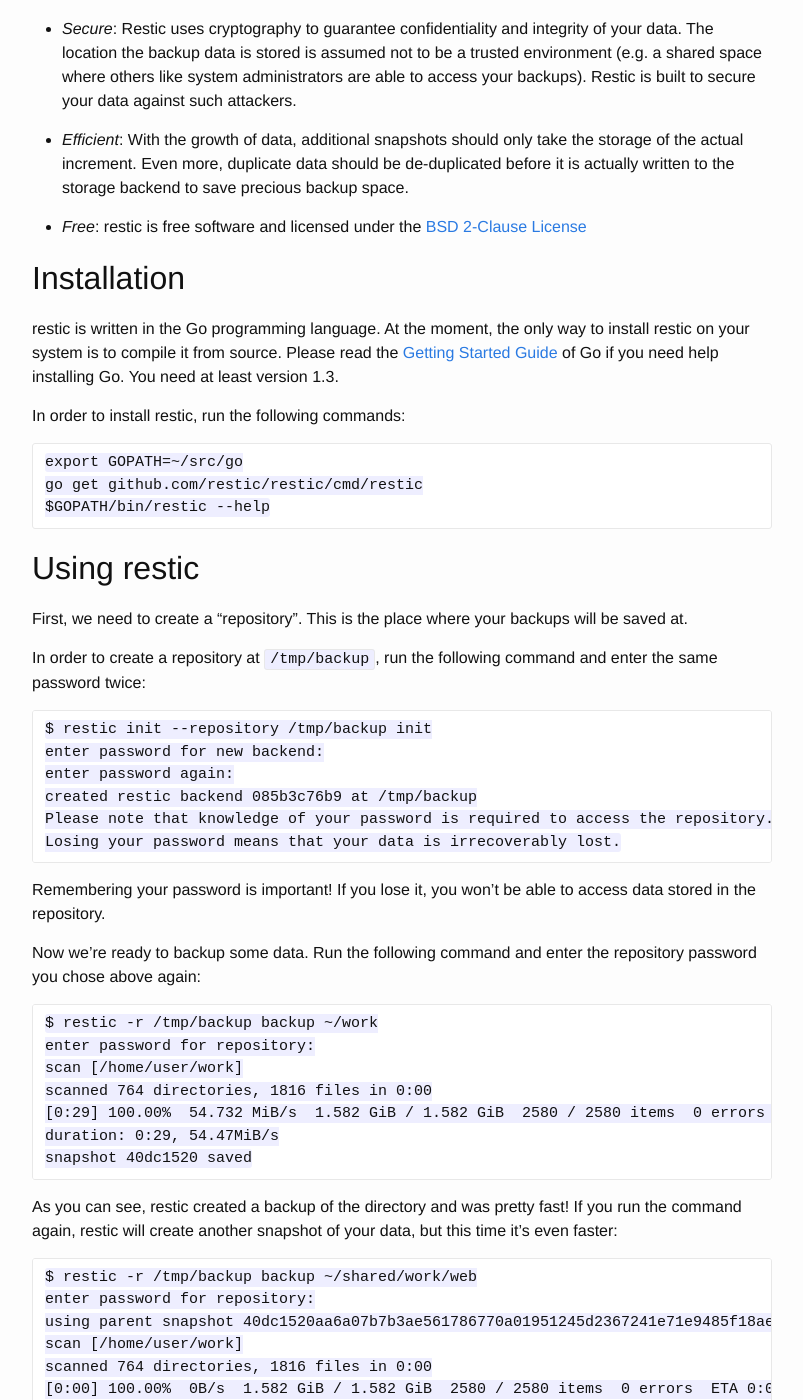
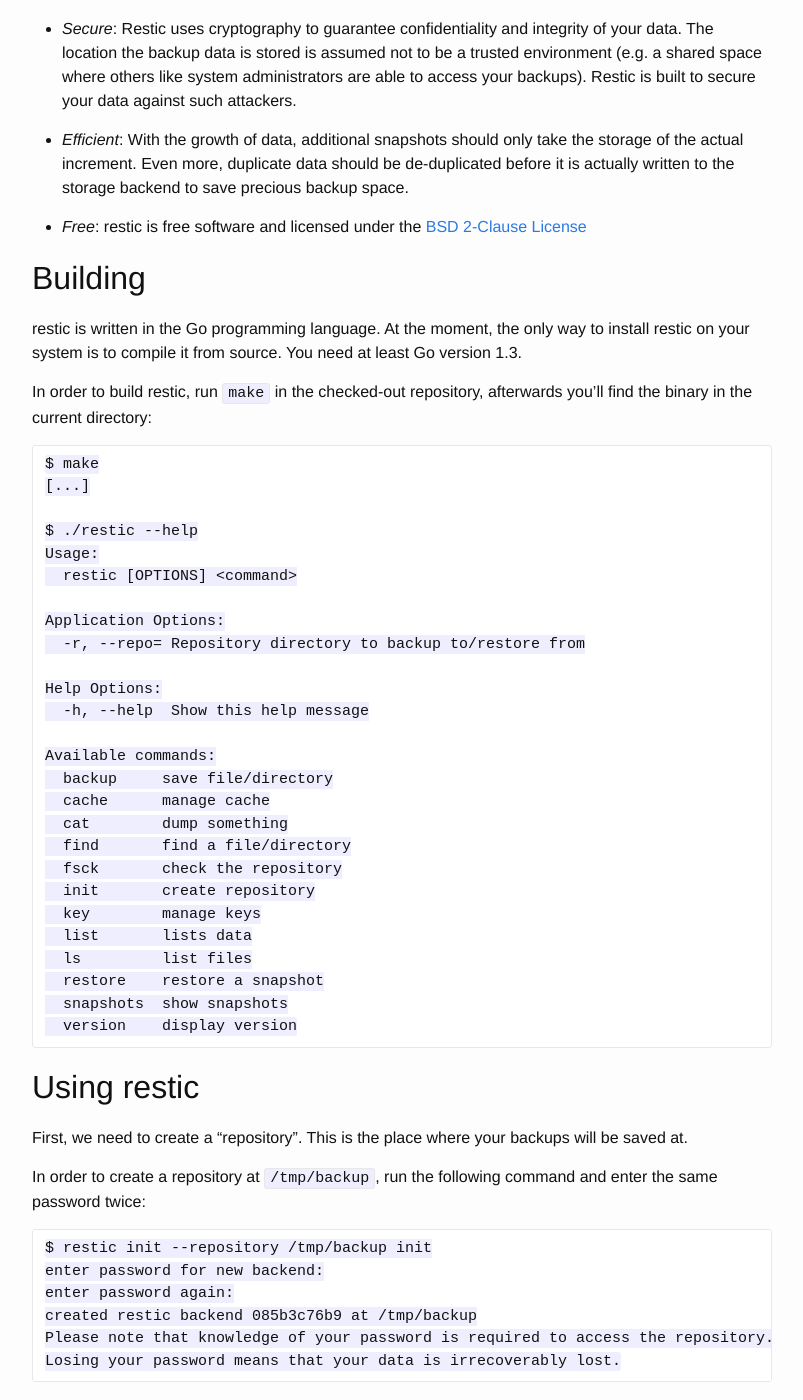
Before and after one commit to restic/restic.github.io, a Jekyll site: the page built from index.md, in a window 1280 px wide and 1400 px high, scrolled down 438 px. Shown: the whole window, without its empty margins (238-1041 px from the left). Built offline with Jekyll 4.4.1, drawn with Linux system fonts in a browser that asks for light colours.

Commit message:
Add build instructions

```diff
--- a/index.md
+++ b/index.md
@@ -19,16 +19,39 @@ restic is a program that does backups right. The design goals are:
 
  * *Free*: restic is free software and licensed under the [BSD 2-Clause License](https://github.com/restic/restic/blob/master/LICENSE)
 
-Installation
-============
+Building
+========
 
-restic is written in the Go programming language. At the moment, the only way to install restic on your system is to compile it from source. Please read the [Getting Started Guide](https://golang.org/doc/install) of Go if you need help installing Go. You need at least version 1.3.
+restic is written in the Go programming language. At the moment, the only way to install restic on your system is to compile it from source. You need at least Go version 1.3.
 
-In order to install restic, run the following commands:
+In order to build restic, run `make` in the checked-out repository, afterwards you'll find the binary in the current directory:
 
-    export GOPATH=~/src/go
-    go get github.com/restic/restic/cmd/restic
-    $GOPATH/bin/restic --help
+    $ make
+    [...]
+
+    $ ./restic --help
+    Usage:
+      restic [OPTIONS] <command>
+
+    Application Options:
+      -r, --repo= Repository directory to backup to/restore from
+
+    Help Options:
+      -h, --help  Show this help message
+
+    Available commands:
+      backup     save file/directory
+      cache      manage cache
+      cat        dump something
+      find       find a file/directory
+      fsck       check the repository
+      init       create repository
+      key        manage keys
+      list       lists data
+      ls         list files
+      restore    restore a snapshot
+      snapshots  show snapshots
+      version    display version
 
 Using restic
 ============
```
